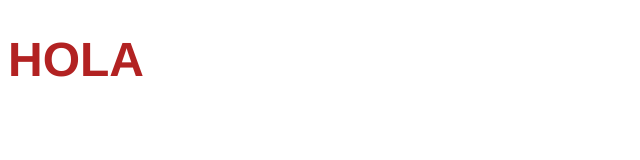
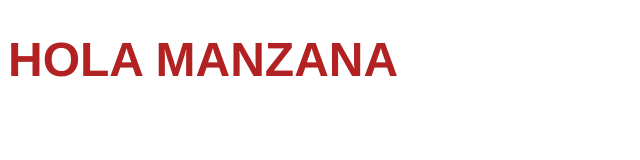
Before and after one commit to Antony-Mejia/Pera, a plain HTML site: page index.html in a window 1280 px wide. Shown: the whole page, without its empty margins (0-640 px from the left). Drawn offline with Linux system fonts and the light colour scheme.

Commit message:
Update index.html

```diff
--- a/index.html
+++ b/index.html
@@ -7,6 +7,6 @@
     <link rel="stylesheet" href="style.css">
 </head>
 <body>
-   <h1>HOLA</h1>
+   <h1>HOLA MANZANA</h1>
 </body>
 </html>
```
